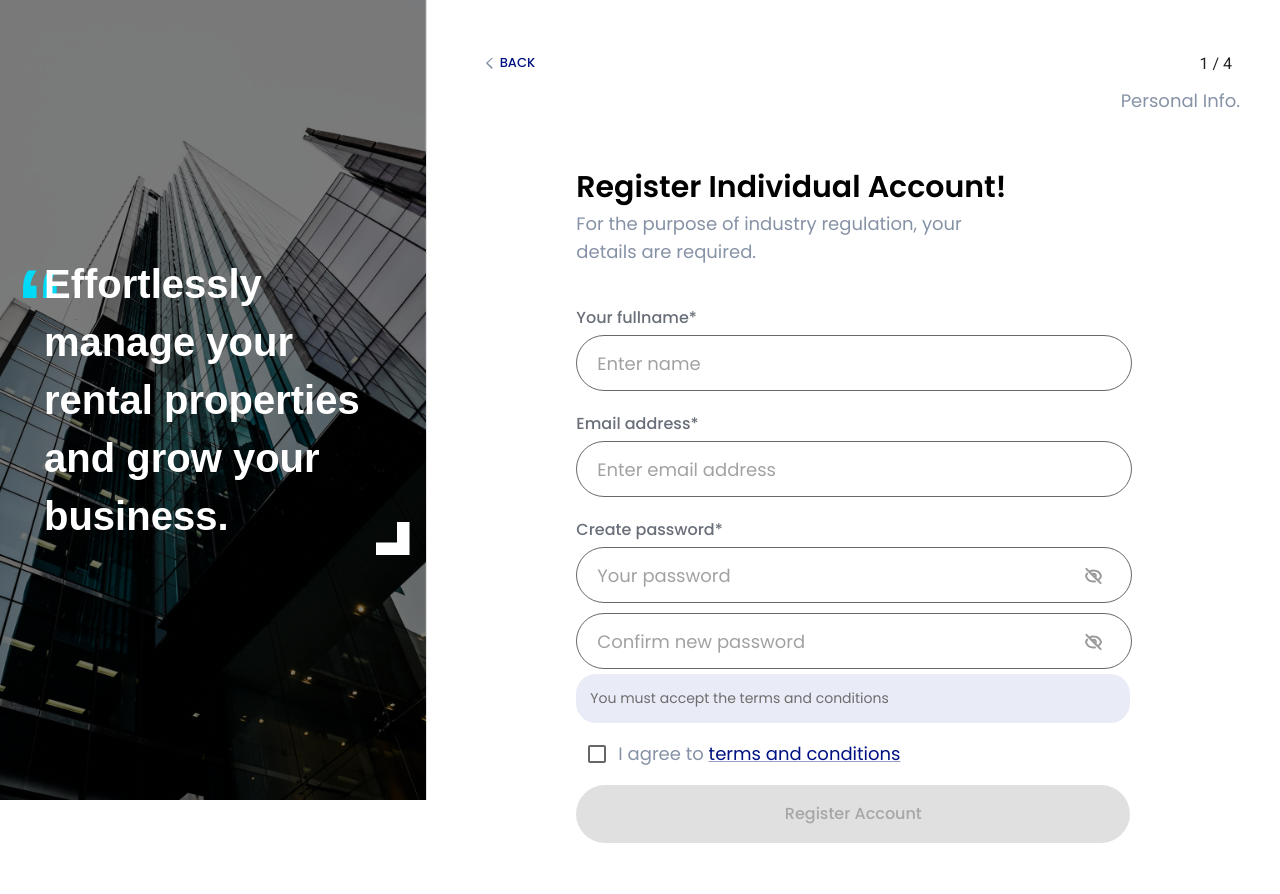
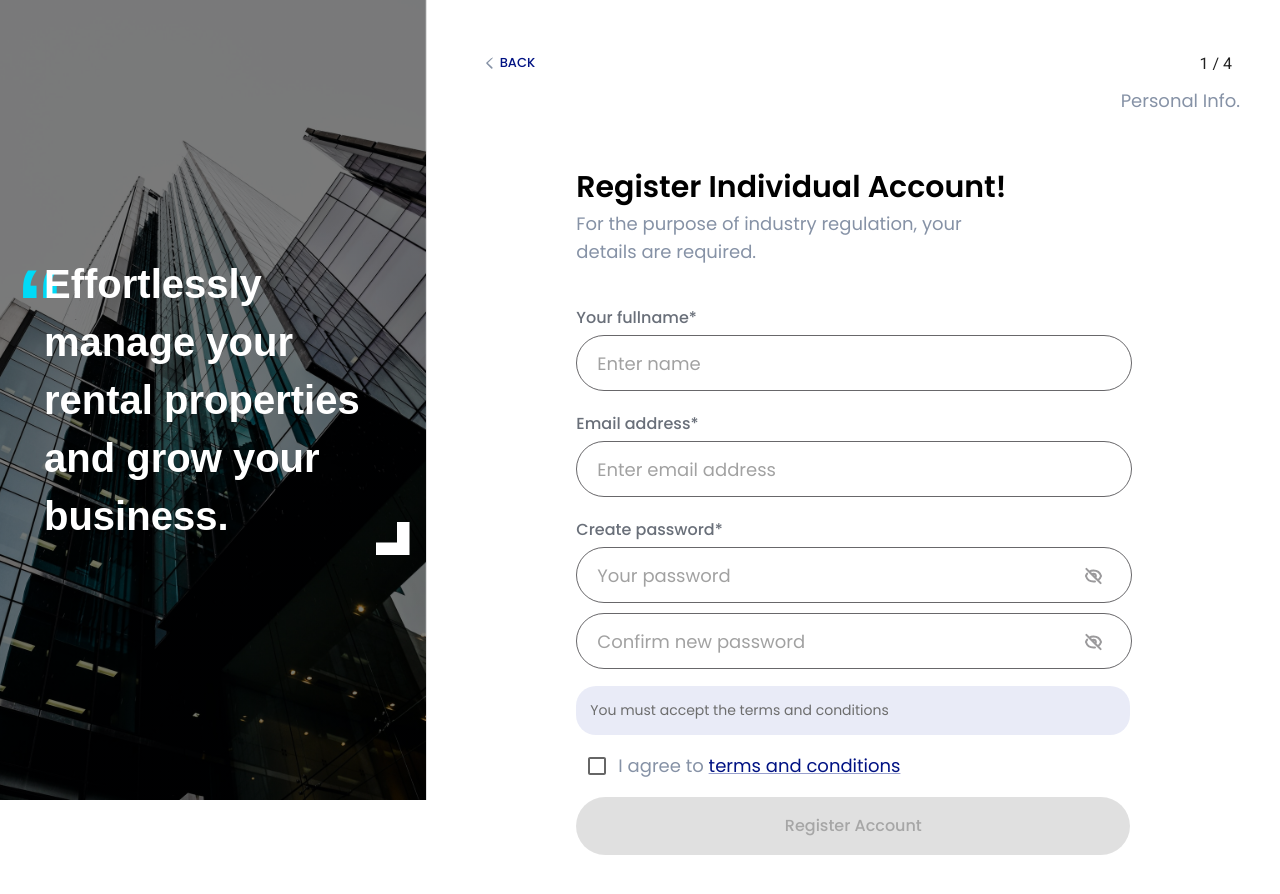
Before and after one commit to Kamran0925/manzeli-frontend, a React (Create React App) app: page / in a window 1280 px wide. Both pictures are taken after a click on the element 788 px from the left and 418 px from the top of the page. Shown: the top 894 px of the page. Built offline with nearby package versions, Linux system fonts and the light colour scheme; a web font is replaced by a local one.

Commit message:
Add margin for error component

```diff
--- a/src/components/shared/Error/Error.tsx
+++ b/src/components/shared/Error/Error.tsx
@@ -16,6 +16,7 @@ const Error: React.FC<ErrorProps> = ({ messages }) => {
         maxWidth: "554px",
         bgcolor: "rgba(59, 76, 184, 0.11)",
         borderRadius: "20px",
+        marginTop: "12px",
       }}
     >
       {messages.map((msg, index) => (
```
